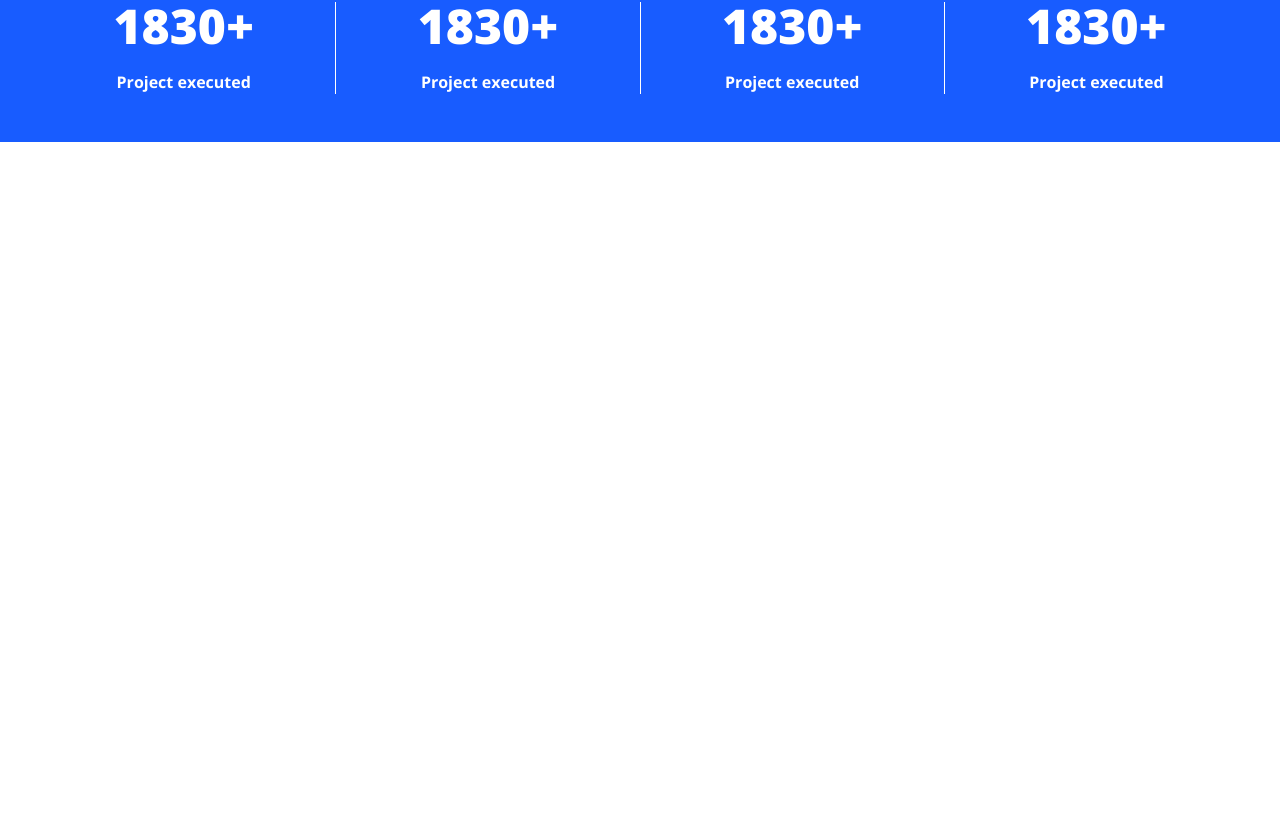
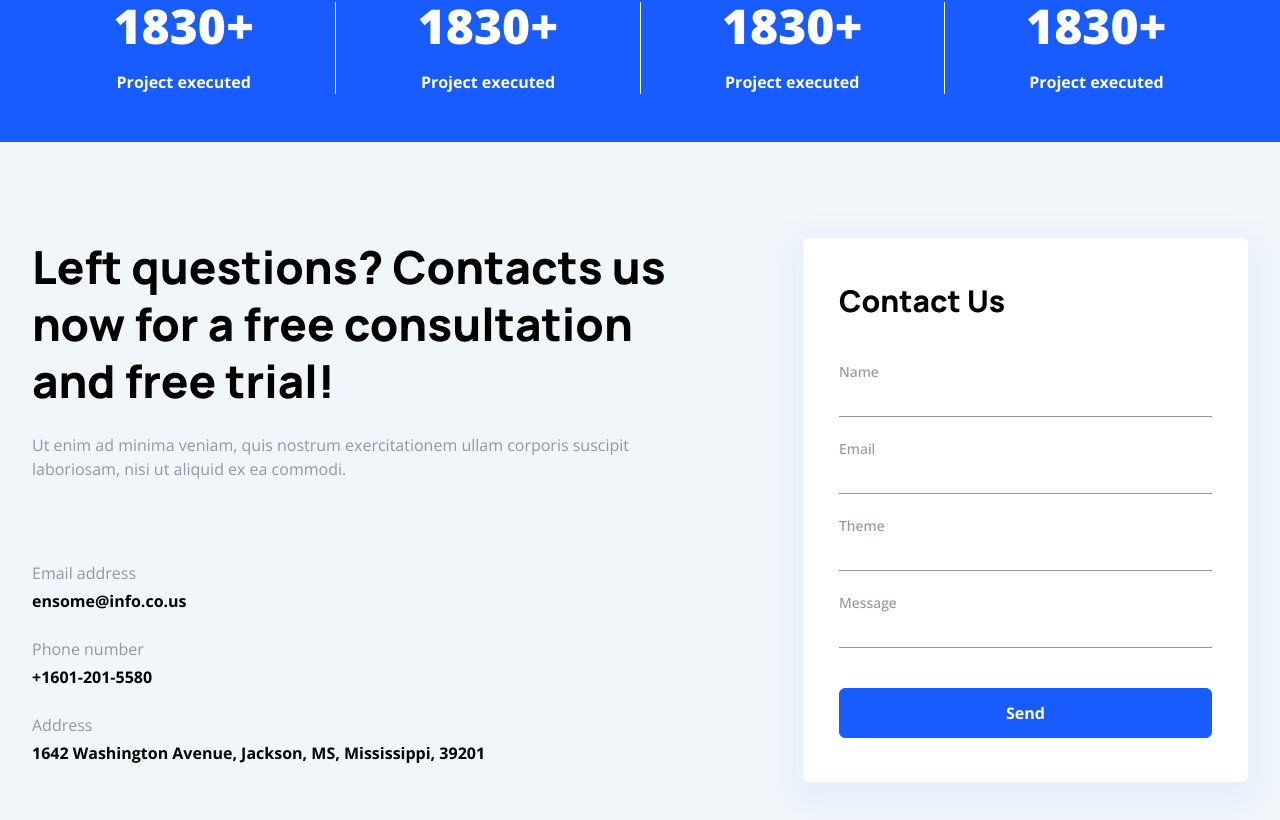
Before and after one commit to CodeWithMilap/ensome, a Next.js app: page / in a window 1280 px wide. Shown: the part 4055-4875 px from the top of the page. Before the commit the page ends 4197 px from the top, so only its background shows below. Built offline with nearby package versions, Linux system fonts and the light colour scheme.

Commit message:
Update page.tsx

```diff
--- a/app/page.tsx
+++ b/app/page.tsx
@@ -9,6 +9,7 @@ import Image from "next/image";
 import Image1 from "../public/002_illustration.png";
 import Image2 from "../public/003_llustration.png";
 import Link from "next/link";
+import Input from "@/components/Input";
 
 export default function Home() {
   const clientLogos = [
@@ -286,6 +287,89 @@ export default function Home() {
           </div>
         </div>
       </Section>
+
+      <Section className="lg:py-24 py-6 bg-Background">
+        <div className="flex gap-32">
+          <div className="flex flex-col gap-20">
+            <div className="flex flex-col gap-6">
+              <Title
+                className="text-left max-w-2xl"
+                title="Left questions? Contacts us now for a free consultation and free trial!"
+              />
+              <p className="font-opensans text-Grey ">
+                Ut enim ad minima veniam, quis nostrum exercitationem ullam
+                corporis suscipit laboriosam, nisi ut aliquid ex ea commodi.
+              </p>
+            </div>
+
+            <div className="flex flex-col gap-6">
+              <dl className="flex flex-col gap-1">
+                <dt className="text-Grey">Email address</dt>
+                <dd className="font-bold">ensome@info.co.us</dd>
+              </dl>
+
+              <dl className="flex flex-col gap-1">
+                <dt className="text-Grey">Phone number</dt>
+                <dd className="font-bold">+1601-201-5580</dd>
+              </dl>
+
+              <dl className="flex flex-col gap-1">
+                <dt className="text-Grey">Address</dt>
+                <dd className="font-bold">
+                  1642 Washington Avenue, Jackson, MS, Mississippi, 39201
+                </dd>
+              </dl>
+            </div>
+          </div>
+
+          <div className="max-w-[445px] w-full flex">
+            <div className="shadow-Card2 px-9 py-11 rounded-md flex flex-col gap-10 bg-White w-full relative">
+              <Title
+                className="text-left max-w-2xl "
+                fontSize="text-3xl"
+                title="Contact Us"
+              />
+
+              <div className="flex flex-col gap-5">
+                <Input
+                  label="Name"
+                  name="name"
+                  id="name"
+                  type="text"
+                  autoComplete="given-name"
+                />
+
+                <Input
+                  label="Email"
+                  name="email"
+                  id="email"
+                  type="email"
+                  autoComplete="given-email"
+                />
+
+                <Input
+                  label="Theme"
+                  name="theme"
+                  id="theme"
+                  type="text"
+                  autoComplete="given-name"
+                />
+
+                <Input
+                  label="Message"
+                  name="Message"
+                  id="Message"
+                  type="text"
+                  autoComplete="given-name"
+                />
+                <div className="mt-5">
+                  <Button label="Send" size="large" />
+                </div>
+              </div>
+            </div>
+          </div>
+        </div>
+      </Section>
     </main>
   );
 }
```
